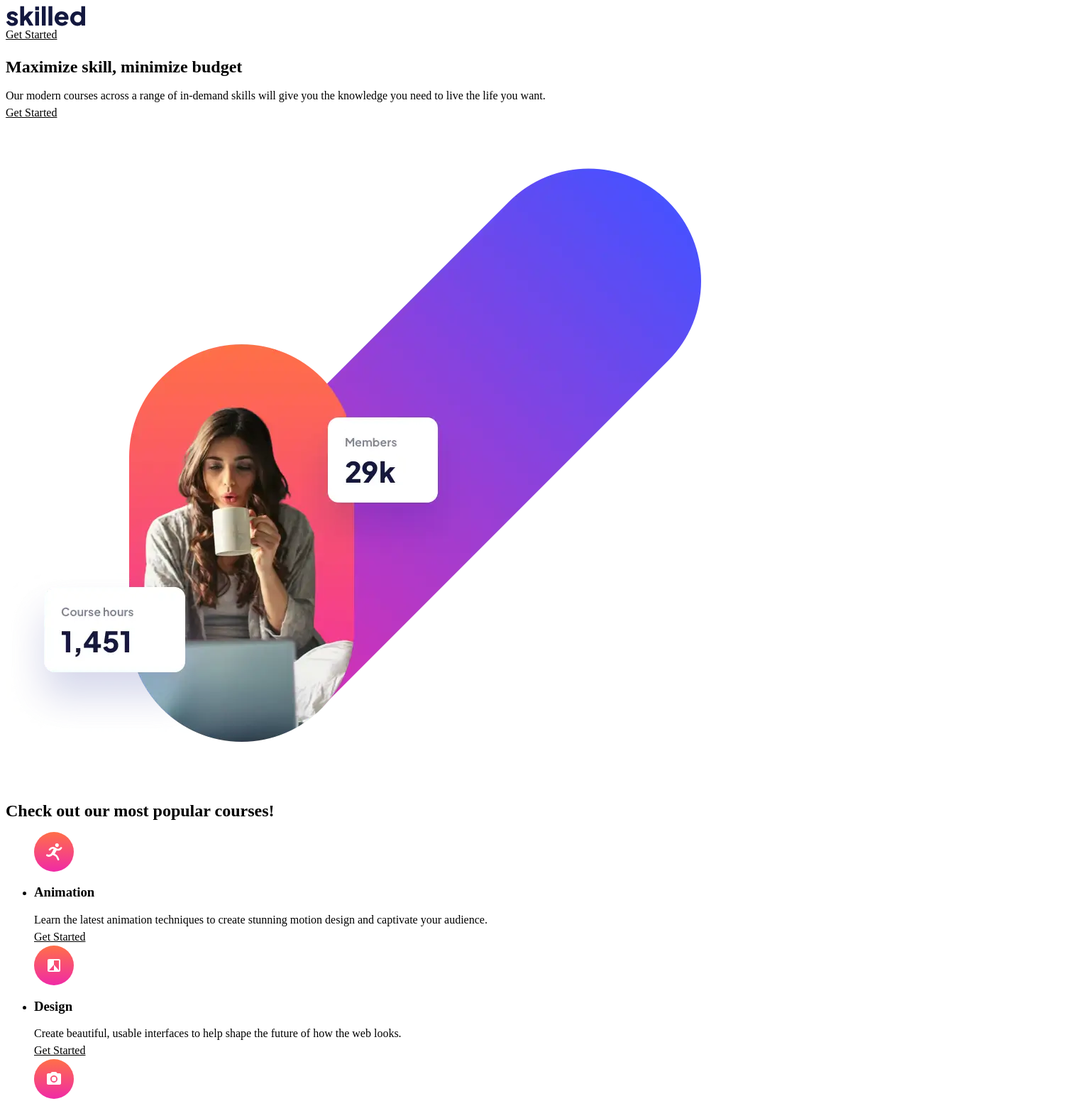
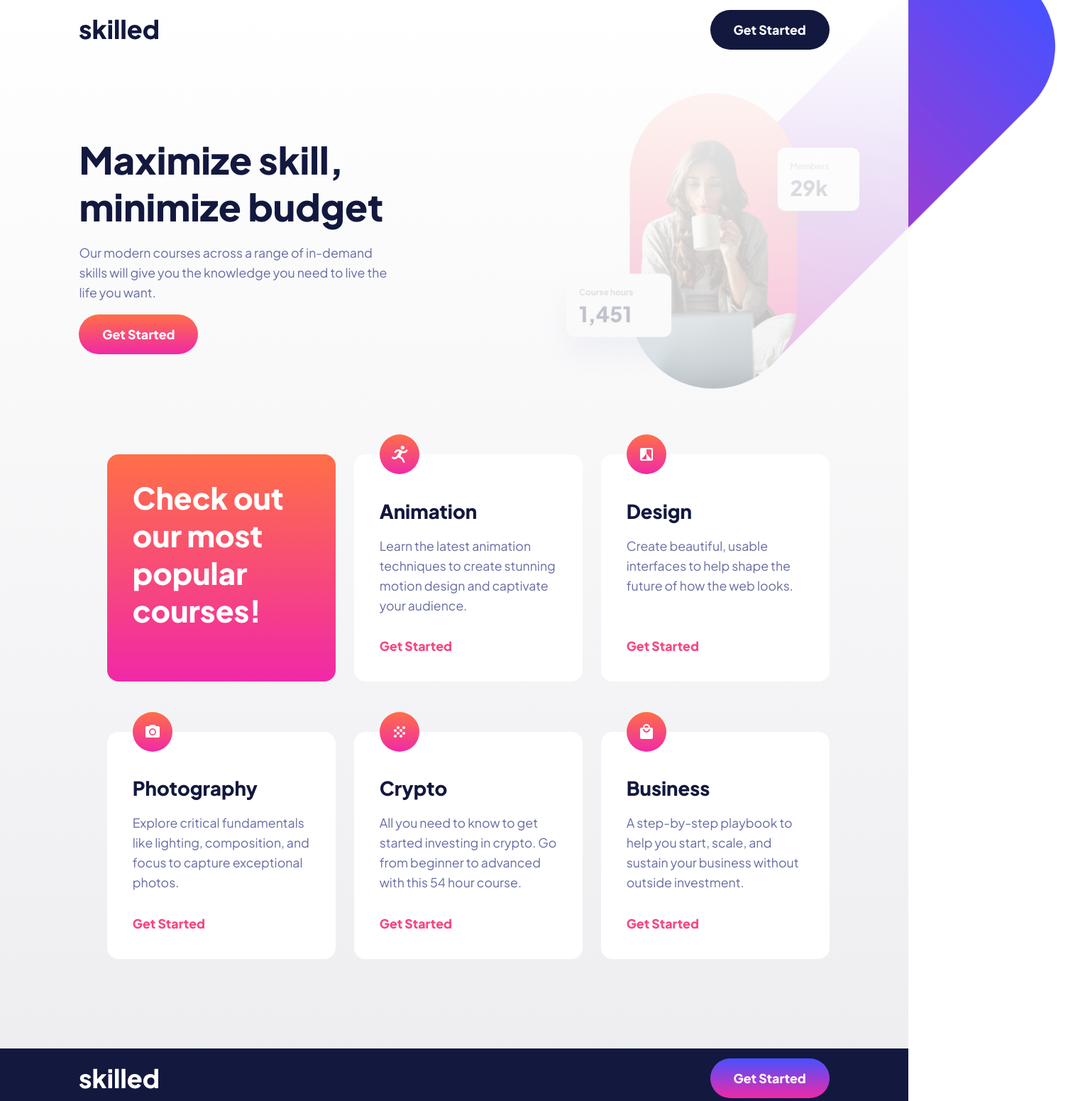
Before and after one commit to jruffolo/skilled, a plain HTML site: page index.html in a window 1280 px wide. Shown: the top 1551 px of the page at 71% size, 1536 px wide, since content can reach past the window. Drawn offline with Linux system fonts and the light colour scheme.

Commit message:
Add layout and styling

```diff
--- a/css/reset.css
+++ b/css/reset.css
@@ -28,6 +28,7 @@ ol[role='list'] {
 body {
   min-height: 100vh;
   line-height: 1.5;
+  margin: 0;
 }
 
 /* Set shorter line heights on headings and interactive elements */
@@ -45,7 +46,6 @@ h3, h4 {
 /* A elements that don't have a class get default styles */
 a:not([class]) {
   text-decoration-skip-ink: auto;
-  color: currentColor;
 }
 
 /* Make images easier to work with */
--- a/css/style.css
+++ b/css/style.css
@@ -85,6 +85,8 @@
     /* Space 2xl-3xl: 64px → 108px */
     --space-2xl-3xl: clamp(4rem, 3.0317rem + 4.1315vi, 6.75rem);
 
+    --space-xs-3xl: clamp(1.5rem, -0.3486rem + 7.8873vi, 6.75rem);
+
     /* based on ratios of line height / font-size in design system */
     --line-height-heading: 1.25;
     --line-height-static: 1.75rem;
@@ -92,3 +94,255 @@
   /* MAGIC NUMBERS */
 
 }
+
+body {
+  font-family: var(--font-family);
+  font-size: var(--fs-body);
+  font-weight: var(--fw-body);
+  line-height: var(--line-height-static);
+  color: var(--color-shade-neutral);
+  background-image: linear-gradient(var(--color-tint-lighter), hsl(232, 10%, 56%, 0.15));
+  overflow-x: hidden;
+}
+
+header,
+article,
+footer {
+  padding-inline: calc(1rem + var(--space-xs-3xl));
+  padding-block: var(--space-xs);
+}
+
+article {
+  margin-block: var(--space-xs-3xl);
+}
+
+p {
+  max-inline-size: 35ch;
+}
+
+h1,
+h2,
+h3 {
+  font-weight: var(--fw-heading);
+  line-height: var(--line-height-heading);
+  color: var(--color-shade-darker);
+  margin-block: 0;
+}
+
+h1 {
+  font-size: var(--fs-heading-l);
+  color: var(--color-shade-darker);
+  min-inline-size: 14ch;
+  max-inline-size: 18ch;
+}
+
+h2 {
+  font-size: var(--fs-heading-m);
+  color: var(--color-tint-lighter);
+}
+
+h3 {
+  font-size: var(--fs-heading-s);
+  color: var(--color-shade-darker);
+}
+
+a {
+  font-weight: var(--fw-heading);
+  color: var(--color-primary-darker);
+  text-decoration: none;
+}
+
+a:hover {
+  color: var(--color-primary-lighter);
+}
+
+header a,
+#hero a,
+footer a {
+  display: inline-block;
+  inline-size: 10.5rem;
+  block-size: 3.5rem;
+
+  border-radius: 31.5px;
+  color: var(--color-tint-lighter);
+
+  text-align: center;
+  line-height: 3.5rem;
+}
+
+header a {
+  background-color: var(--color-shade-darker);
+}
+
+header a:hover {
+  color: var(--color-tint-lighter);
+  background-color: var(--color-shade-neutral);
+}
+
+#hero a {
+  background-image: var(--gradient-lighter);
+}
+
+footer a {
+  background-image: var(--gradient-darker);
+}
+
+#hero a:hover,
+footer a:hover {
+  color: var(--color-tint-lighter);
+  background-color: hsl(0, 0%, 100%, 0.5);
+  background-blend-mode: lighten;
+}
+
+ul > :first-child {
+  background-image: var(--gradient-lighter);
+}
+
+ul h2 {
+  margin: 0;
+}
+
+li {
+  list-style: none;
+}
+
+footer {
+  background-color: var(--color-shade-darker);
+}
+
+/* COMPOSITION */
+.flow > * + * {
+  margin-block-start: var(--space, 1em);
+}
+
+.cluster {
+  display: flex;
+  flex-wrap: wrap;
+  gap: var(--space-l);
+  justify-content: space-between;
+  align-items: center;
+}
+
+.grid {
+  display: grid;
+  column-gap: var(--space-m);
+  row-gap: var(--space-2xl);
+}
+
+/* 250px is the ideal minimum column width */
+@supports (width: min(20rem, 100%)) {
+  .grid {
+    grid-template-columns: repeat(auto-fit, minmax(min(20rem, 100%), 1fr));
+  }
+}
+
+/* UTILITY */
+.max-inline-size-85 {
+  max-inline-size: 85rem;
+}
+
+.center {
+  margin-inline: auto;
+}
+
+/* BLOCK */
+.card {
+  position: relative;
+  block-size: 20rem;
+  border-radius: 1rem;
+  background-color: var(--color-tint-lighter);
+  padding: var(--space-l);
+
+  display: flex;
+  flex-direction: column;
+}
+
+.card img {
+  position: absolute;
+  inset-block-start: -28px;
+}
+
+.card img:hover {
+  block-size: 60px;
+  inset-block-start: -30px;
+  inset-inline-start: 34px;
+}
+
+.card p {
+  margin-block-end: auto;
+}
+
+.container {
+  container-name: body;
+  container-type: inline-size;
+}
+
+
+/* EXCEPTION */
+.cluster[data-flexColumn="true"] {
+  flex-direction: column;
+  align-items: start;
+}
+
+/* Offset image styling */
+#img-desktop {
+  position: absolute;
+  block-size: calc(18rem + 32cqw);
+  z-index: -1;
+  inset-block-start: calc(-8vw);
+  inset-inline-end: -16rem;
+}
+
+#img-tablet {
+  position: absolute;
+  block-size: calc(20rem + 36cqw);
+  z-index: -1;
+  inset-block-start: calc(-8vw);
+  inset-inline-end: -16rem;
+}
+
+::selection {
+  background-color: var(--color-primary-darker);
+  color: var(--color-tint-lighter);
+}
+
+@container body (max-width: 48rem) {
+  #img-desktop,
+  #img-tablet {
+    display: none;
+  }
+
+  #img-mobile {
+    block-size: unset;
+    margin-inline: auto;
+  }
+
+  ul {
+    margin-block-start: -6rem;
+  }
+}
+
+@container body (min-width: 48rem) {
+  #img-desktop,
+  #img-mobile {
+    display: none;
+  }
+}
+
+@container body (min-width: 64rem) {
+  #img-tablet,
+  #img-mobile {
+    display: none;
+  }
+
+  #img-desktop {
+    display: block;
+  }
+}
+
+/* Courses hook card slim styling */
+@container body (max-width: 54rem) {
+  ul > :first-child {
+    block-size: unset;
+  }
+}
--- a/index.html
+++ b/index.html
@@ -14,27 +14,29 @@
 <link rel="stylesheet" href="css/style.css">
   <title>Frontend Mentor | Skilled e-learning landing page</title>
 </head>
-<body>
-  <header>
+<body class="container">
+  <img id="img-desktop" src="assets/image-hero-desktop@2x.png" alt="29000 members and 1451 course hours"></div>
+  <img id="img-tablet" src="assets/image-hero-tablet@2x.png" alt="29000 members and 1451 course hours"></div>
+  <header class="cluster max-inline-size-85 center">
     <img src="assets/logo-dark.svg" alt="Skilled logo">
     <a href="#">Get Started</a>
   </header>
 <main>
-  <article id="hero">
-    <div>
+  <article id="hero" class="center flow max-inline-size-85">
       <h1>Maximize skill, minimize budget</h1>
       <p>
         Our modern courses across a range of in-demand skills will give you the
         knowledge you need to live the life you want.
       </p>
       <a href="#">Get Started</a>
-    </div>
-    <img src="assets/image-hero-desktop.webp" alt="29000 members and 1451 course hours">
+      <img id="img-mobile" src="assets/image-hero-mobile@2x.png" alt="29000 members and 1451 course hours">
   </article>
   <article id="courses">
-    <h2>Check out our most popular courses!</h2>
-    <ul>
-      <li>
+    <ul class="grid center max-inline-size-85">
+      <li class="card">
+        <h2>Check out our most popular courses!</h2>
+      </li>
+      <li class="card flow">
         <img src="assets/icon-animation.svg" alt="Illustration of a stick figure person running in profile view">
         <h3>Animation</h3>
         <p>
@@ -43,7 +45,7 @@
         </p>
         <a href="#">Get Started</a>
       </li>
-      <li>
+      <li class="card flow">
         <img src="assets/icon-design.svg" alt="Icon of a photo frame">
         <h3>Design</h3>
         <p>
@@ -52,7 +54,7 @@
         </p>
         <a href="#">Get Started</a>
       </li>
-      <li>
+      <li class="card flow">
         <img src="assets/icon-photography.svg" alt="Illustration of a camera pointed toward the viewer">
         <h3>Photography</h3>
         <p>
@@ -61,7 +63,7 @@
         </p>
         <a href="#">Get Started</a>
       </li>
-      <li>
+      <li class="card flow">
         <img src="assets/icon-crypto.svg" alt="Decorative icon of an array of dots">
         <h3>Crypto</h3>
         <p>
@@ -70,7 +72,7 @@
         </p>
         <a href="#">Get Started</a>
       </li>
-      <li>
+      <li class="card flow">
         <img src="assets/icon-business.svg" alt="Illustration of a briefcase">
         <h3>Business</h3>
         <p>
@@ -83,8 +85,10 @@
   </article>
 </main>
 <footer>
-  <img src="assets/logo-light.svg" alt="Skilled logo">
-  <a href="#">Get Started</a>
+  <div class="cluster center max-inline-size-85">
+    <img src="assets/logo-light.svg" alt="Skilled logo">
+    <a href="#">Get Started</a>
+  </div>
 </footer>
 </body>
 </html>
```
